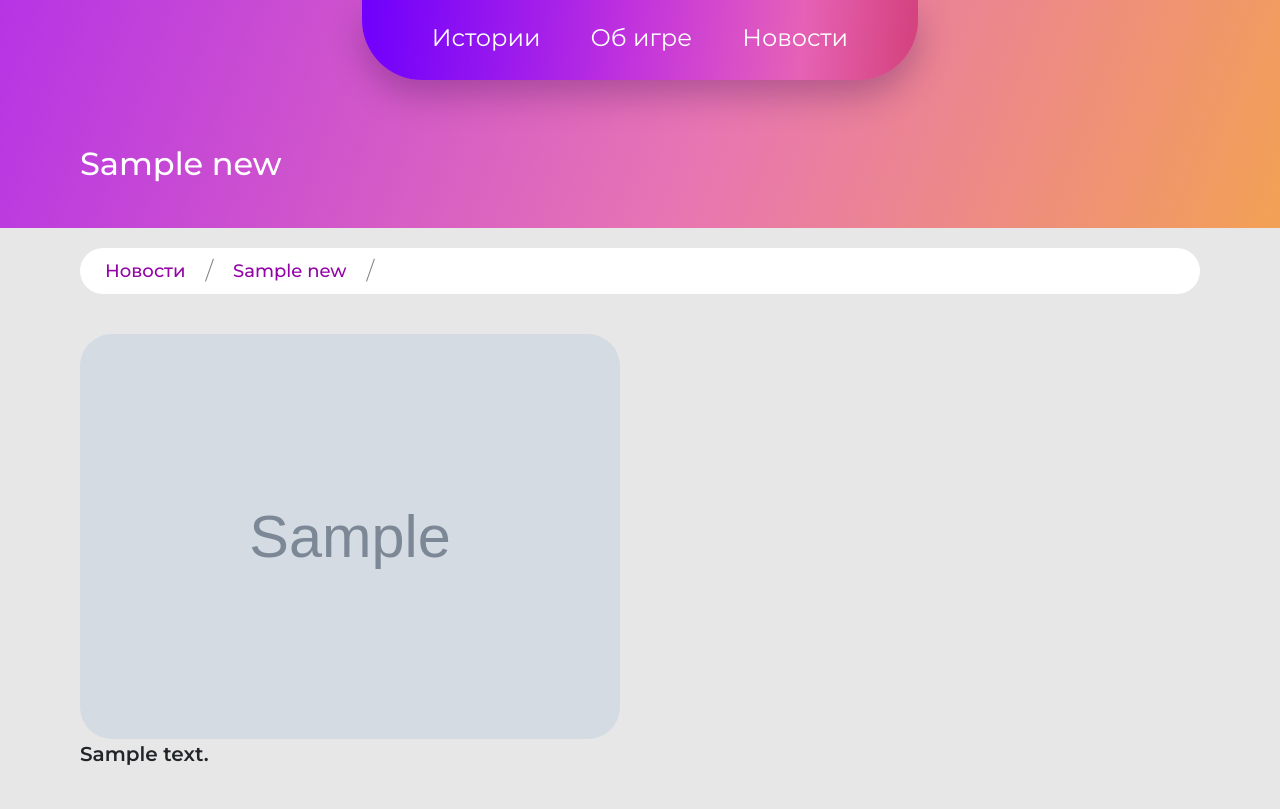
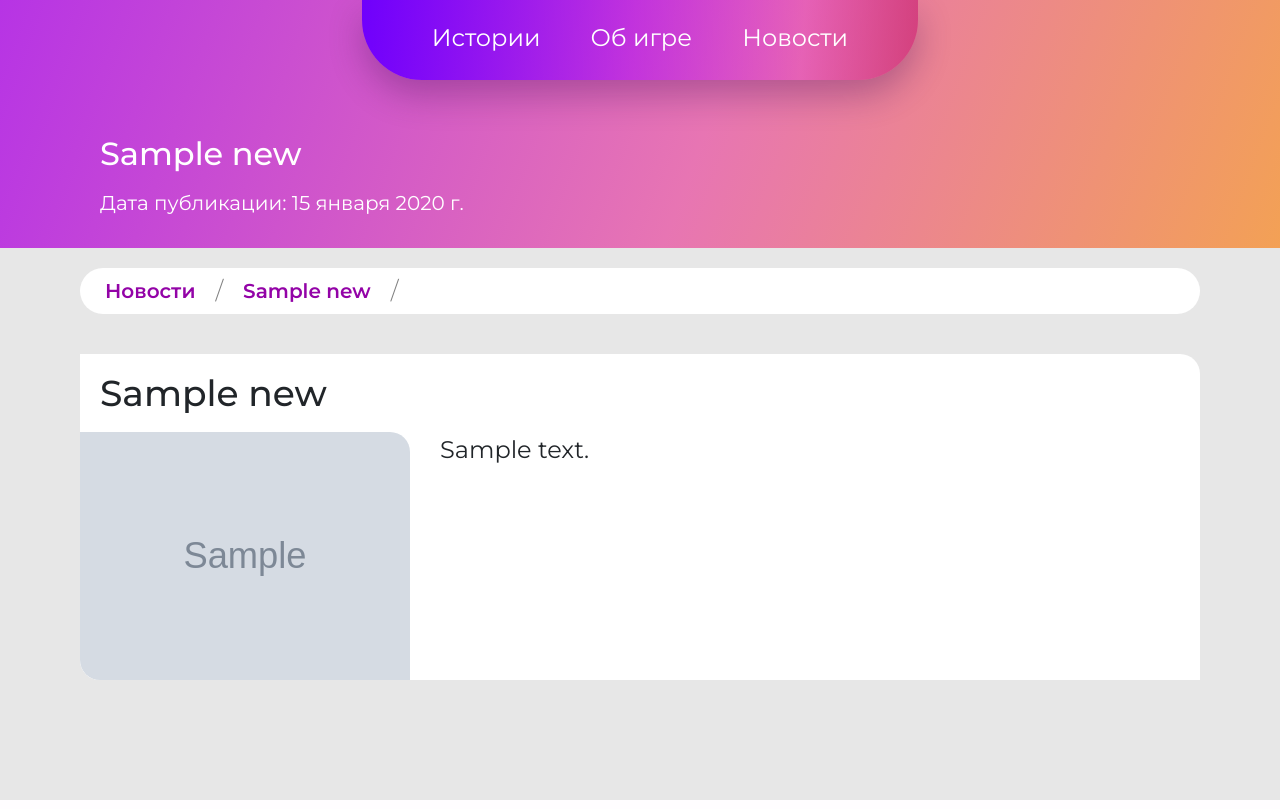
Before and after one commit to vikavnebo/my-romance-club.ru, a Django app: page /news/1/ in a window 1280 px wide. Run offline with Django 5.2, Linux system fonts and the light colour scheme; tables that the repository leaves empty hold one stand-in row (values such as "Sample post"); grey boxes marked "Sample" are stand-in pictures; style sheets or scripts are compiled from the project's sources; some libraries are stand-ins or nearby versions.

Commit message:
Сверстать страницу новости. Всё работает

```diff
--- a/main/static/main/css/main.css
+++ b/main/static/main/css/main.css
@@ -10,6 +10,8 @@ html {
 *,
 *::before,
 *::after {
+	margin: 0;
+	padding: 0;
 	box-sizing: border-box;
 }
 
@@ -18,9 +20,37 @@ a {
     color: inherit;
 }
 
+a:link {
+    font-size: 20px;
+    font-weight: 600;
+    color: #9303A7;
+}
+
+a:visited {
+    color: #9303A7;
+}
+
+a:hover {
+    color: #DC0055;
+}
+
+.menu__item a:link {
+    font-size: 24px;
+    font-weight: 400;
+    color: #fff;
+}
+
+.menu__item a:visited {
+    color: #fff;
+}
+
+.menu__item a:hover {
+    color: #FFBF00;
+}
+
 body {
+    background: var(--greyLight);
     font-family: 'Montserrat', sans-serif;
-    background: #E7E7E7;
     font-size: 20px;
     font-weight: 600;
 }
@@ -69,10 +99,7 @@ body {
     max-width: 1200px;
     display: grid;
     margin: 0 auto;
-    padding-bottom: 40px;
-    padding-left: 40px;
-    padding-right: 40px;
-    padding-top: 60px;
+    padding: 50px 60px 30px 60px;
     gap: 10px;
 }
 
@@ -113,37 +140,17 @@ body {
 }
 
 .cards__new {
-    grid-template-columns: repeat(auto-fill, minmax(300px, 1fr));
+    grid-template-columns: repeat(auto-fill, minmax(400px, 1fr));
 }
 
 .card {
     background: none;
     border: none;
-    display: inline-flex;
+    display: flex;
 }
 
 .card__image {
     overflow: hidden;
-}
-
-.story{
-    max-height: 200px;
-    min-width: 250px;
-    border-radius: 8px;
-    margin-bottom: 10px;
-}
-
-.character {
-    max-height: 350px;
-    min-width: 250px;
-    border-radius: 16px;
-    margin-bottom: 10px;
-}
-
-.scene {
-    max-height: 520px;
-    min-width: 400px;
-    border-radius: 32px;
 }
 
 .card_bg {
@@ -194,48 +217,58 @@ body {
     object-fit: cover;
 }
 
-.scale img {
-    max-width: 100%;
-    transition: 0.8s;
+.image__detail {
+    border-top-right-radius: 20px;
 }
 
-.scale img:hover{
-    transform: scale(1.25);
+.detail {
+	display: block;
+	padding: 40px;
+	max-width: 1200px;
+	margin: 0 auto;
 }
 
-/* Unvisited link */
-a:link {
-    font-size: 20px;
-    font-weight: 600;
-    color: #9303A7;
+.detail__card {
+	display: flex;
+	flex-direction: column;
+	background: white;
+	overflow: hidden;
+	border-top-right-radius: 20px;
+	border-bottom-left-radius: 20px;
 }
 
-/* Visited link */
-a:visited {
-    color: #9303A7;
+.detail__content {
+	display: flex;
+	align-items: stretch;
+	justify-content: flex-start;
+	background: white;
+	margin-right: 20px;
+	gap: 30px;
 }
 
-/* Mouse over link */
-a:hover {
-    color: #DC0055;
+.detail__title {
+	align-items: center;
+	font-size: 36px;
+	font-weight: 500;
+	padding: 12px 20px 16px;
+	padding-bottom: 12px;
 }
 
-
-/* Unvisited link */
-.menu__item a:link {
+.detail__text {
+	display: flex-start;
+	flex-wrap: wrap;
 	font-size: 24px;
 	font-weight: 400;
-    color: #fff;
+	max-width: 68%;
+	padding-right: 30px;
+	padding-bottom: 20px;
+	background: white;
 }
 
-/* Visited link */
-.menu__item a:visited {
-    color: #fff;
-}
-
-/* Mouse over link */
-.menu__item a:hover {
-    color: #FFBF00;
+.detail__image {
+	display: flex;
+    max-height: 100%;
+    max-width: 30%;
 }
 
 .breadcrumbs {
@@ -270,17 +300,15 @@ a:hover {
 	font-weight: 200;
 }
 
+
 .breadcrumbs__link {
 	display: block;
 	text-decoration: none;
 	margin: 0 20px;
+    font-size: 25px;
+    font-weight: 500;
 }
 
-/* Unvisited link */
-.breadcrumbs__link:link {
-    font-size: 18px;
-    font-weight: 500;
-}
 
 .list-pages {
 	display: flex;
--- a/main/static/main/css/main.scss
+++ /dev/null
@@ -1,318 +0,0 @@
-html {
-    box-sizing: border-box;
-}
-
-:root {
-    --primary: #951CA6;
-    --greyLight: #E7E7E7;
-}
-
-*,
-*::before,
-*::after {
-    box-sizing: border-box;
-}
-
-a {
-    text-decoration: none;
-    color: inherit;
-}
-
-body {
-    font-family: 'Montserrat', sans-serif;
-    background: #E7E7E7;
-    font-size: 20px;
-    font-weight: 600;
-}
-
-.header {
-    width: 100%;
-    height: 100%;
-    background: linear-gradient(110deg, rgba(177.46, 32.36, 228.44, 0.90) 0%,
-				rgba(231.63, 34.74, 141.06, 0.58) 55%,
-				rgba(246.50, 139.68, 41.08, 0.77) 100%,
-				rgba(246.50, 139.68, 41.08, 0.27) 100%);
-}
-
-.menu__wrapper {
-    display: flex;
-    flex-direction: column;
-    align-items: center;
-}
-
-.menu {
-    background: linear-gradient(94deg, #6F00FC 0%,
-                rgba(170.65, 7.22, 247.56, 0.56) 49%,
-                rgba(224.19, 50.44, 206.81, 0.34) 79%,
-                rgba(198.69, 28.98, 110.44, 0.65) 100%);
-    box-shadow: 0px 16px 34px -1px
-                rgba(66.76, 18.97, 89.25, 0.33);
-    border-bottom-left-radius: 60px;
-    border-bottom-right-radius: 60px;
-}
-
-.menu__list {
-    list-style: none;
-    padding-left: 70px;
-    padding-right: 70px;
-    padding-top: 20px;
-    padding-bottom: 8px;
-    display: inline-flex;
-    gap: 50px;
-}
-
-.menu__item {
-    white-space: nowrap;
-}
-
-.header__titles {
-    max-width: 1200px;
-    display: grid;
-    margin: 0 auto;
-    padding-bottom: 40px;
-    padding-left: 40px;
-    padding-right: 40px;
-    padding-top: 60px;
-    gap: 10px;
-}
-
-.first__title {
-    align-self: stretch;
-    color: white;
-    font-size: 32px;
-    font-weight: 500;
-    word-wrap: break-word;
-}
-
-.second__title {
-    align-self: stretch;
-    color: white;
-    font-size: 20px;
-    font-weight: 400;
-    word-wrap: break-word;
-}
-
-.cards {
-    max-width: 1200px;
-    display: grid;
-    margin: 0 auto;
-    padding: 40px;
-    gap: 40px;
-}
-
-.cards__story {
-    grid-template-columns: repeat(auto-fill, minmax(250px, 1fr));
-}
-
-.cards__character {
-    grid-template-columns: repeat(auto-fill, minmax(250px, 1fr));
-}
-
-.cards__scene {
-    grid-template-columns: repeat(auto-fill, minmax(400px, 1fr));
-}
-
-.cards__new {
-    grid-template-columns: repeat(auto-fill, minmax(300px, 1fr));
-}
-
-.card {
-    background: none;
-    border: none;
-    display: inline-flex;
-}
-
-.card__image {
-    overflow: hidden;
-}
-
-.story{
-    max-height: 200px;
-    min-width: 250px;
-    border-radius: 8px;
-    margin-bottom: 10px;
-}
-
-.character {
-    max-height: 350px;
-    min-width: 250px;
-    border-radius: 16px;
-    margin-bottom: 10px;
-}
-
-.scene {
-    max-height: 520px;
-    min-width: 400px;
-    border-radius: 32px;
-}
-
-.card_bg {
-	background: white;
-	border-radius: 10px;
-}
-
-.new {
-    max-height: 280px;
-    min-width: 300px;
-    border-top-left-radius: 10px;
-    border-top-right-radius: 10px;
-    margin-bottom: 16px;
-}
-
-.new_image {
-    max-width: 100%;
-}
-
-.title_and_date {
-	display: flex;
-	justify-content: space-between;
-	align-items: base-line;
-	gap: 40px;
-	padding-left: 20px;
-	padding-right: 20px;
-}
-
-.title {
-	font-size: 18px;
-    font-weight: 600;
-}
-
-.date {
-	white-space: nowrap;
-	font-size: 15px;
-	font-weight: 500;
-	color: black;
-}
-
-.text {
-
-}
-
-.image {
-    max-height: 100%;
-    min-width: 100%;
-    object-fit: cover;
-}
-
-.scale img {
-    max-width: 100%;
-    transition: 0.8s;
-}
-
-.scale img:hover{
-    transform: scale(1.25);
-}
-
-/* Unvisited link */
-a:link {
-    font-size: 20px;
-    font-weight: 600;
-    color: #9303A7;
-}
-
-/* Visited link */
-a:visited {
-    color: #9303A7;
-}
-
-/* Mouse over link */
-a:hover {
-    color: #DC0055;
-}
-
-
-/* Unvisited link */
-.menu__item a:link {
-    font-size: 24px;
-    font-weight: 400;
-    color: #fff;
-}
-
-/* Visited link */
-.menu__item a:visited {
-    color: #fff;
-}
-
-/* Mouse over link */
-.menu__item a:hover {
-    color: #FFBF00;
-}
-
-.breadcrumbs {
-	display: block;
-	font-size: 1.95em;
-	padding: 20px 40px 0px;
-}
-.breadcrumbs__list {
-	margin: 0;
-	padding: 0;
-	display: flex;
-	flex-wrap: wrap;
-	list-style: none;
-	background: white;
-	border-radius: 33px;
-	padding: 5px 30px 5px 5px;
-}
-
-.breadcrumbs__item {
-	display: block;
-	align-items: center;
-}
-
-.breadcrumbs__item{
-	display: flex;
-}
-
-.breadcrumbs__item:after {
-	content: '/';
-	color: gray;
-	font-size: 24px;
-	font-weight: 200;
-}
-
-.breadcrumbs__link {
-	display: block;
-	text-decoration: none;
-	margin: 0 20px;
-}
-
-/* Unvisited link */
-.breadcrumbs__link:link {
-    font-size: 18px;
-    font-weight: 500;
-}
-
-.list-pages {
-  display: flex;
-  justify-content: center;
-  align-items: flex-end;
-  padding-bottom: 40px;
-}
-
-.page {
-  list-style-type: none;
-  display: inline-flex;
-  justify-content: center;
-  align-items: center;
-  margin: 0;
-  padding: 0;
-  gap: 20px;
-
-  &__num,
-  &__btn,
-  &__dots {
-    display: inline-flex;
-    justify-content: center;
-    align-items: center;
-    background: white;
-    padding: 8px 20px;
-    min-height: 100%;
-    font-size: 1.4rem;
-    border-radius: 12px;
-  }
-}
-
-.page-num-selected {
-	background: var(--primary);
-	color: white;
-}
--- a/main/templates/main/base.html
+++ b/main/templates/main/base.html
@@ -1,5 +1,4 @@
 <!DOCTYPE html>
-{% load sass_tags %}
 {% load static %}
 <html lang="en">
 <head>
@@ -9,9 +8,8 @@
     <link rel="stylesheet" href="https://cdn.jsdelivr.net/npm/bootstrap@5.3.2/dist/css/bootstrap.min.css">
     <link rel="preconnect" href="https://fonts.googleapis.com">
     <link rel="preconnect" href="https://fonts.gstatic.com" crossorigin>
-    <link href="https://fonts.googleapis.com/css2?family=Montserrat:wght@300;400;500;600&display=swap" rel="stylesheet">
-    <link href="{% sass_src 'main/css/main.scss' %}" rel="stylesheet" type="text/css"/>
-    <link href="{% static 'main/css/main.css' %}" rel="stylesheet" type="text/css"/>
+    <link rel="stylesheet" href="https://fonts.googleapis.com/css2?family=Montserrat:wght@300;400;500;600&display=swap">
+    <link rel="stylesheet" type="text/css" href="{% static 'main/css/main.css' %}">
 </head>
 <body>
     <header class="header">
@@ -39,7 +37,7 @@
         {% block content %}
         {% endblock %}
 
-	{% include 'main/navigation.html' %}
+        {% include 'main/navigation.html' %}
     </main>
 </body>
 </html>
--- a/main/templates/main/new_detail.html
+++ b/main/templates/main/new_detail.html
@@ -7,16 +7,24 @@
 {% block titles %}
     <div class="header__titles">
         <div class="first__title">{{ new.title }}</div>
+	<div class="second__title">Дата публикации: {{ new.date }}</div>
     </div>
 {% endblock %}
 
 {% block content %}
-    <div class="cards cards__scene">
-        <div class="card">
-            <div class="card__image scene">
-                <img class="image" src="{{ new.image.file.url}}" alt="{{ new.name }}" />
+    <div class="detail">
+        <div class="detail__card">
+            <div class="detail__title">
+                {{ new.title }}
             </div>
-            {{ new.text }}
+            <div class="detail__content">
+                <div class="detail__image">
+                    <img class="image image__detail" src="{{ new.image.file.url }}" alt="{{ new.name }}" />
+                </div>
+                <div class="detail__text">
+                    {{ new.text }}
+                </div>
+            </div>
         </div>
     </div>
 {% endblock %}
--- a/main/templates/main/new_list.html
+++ b/main/templates/main/new_list.html
@@ -13,9 +13,9 @@
 <div class="cards cards__new">
     {% for new in news %}
         <div class="card card_bg">
-            <div class="card__image new">
+            <div class="card__image card__new">
                 <a href="{% url 'new_detail' pk=new.pk %}">
-                <img class="new_image" src="{{ new.image.file.url}}" alt="{{ new.title }}"/>
+                <img class="image" src="{{ new.image.file.url}}" alt="{{ new.title }}"/>
                 </a>
             </div>
             <div class="title_and_date">
```
Also changed, not shown: other parts of main/static/main/css/main.css (+39 -28 lines), config/settings.py (+9 -19 lines), main/templates/main/navigation.html (+24 -12 lines), stories/templates/stories/character_list.html (+1 -1 lines), stories/templates/stories/scene_list.html (+1 -1 lines), stories/templates/stories/story_list.html (+1 -1 lines). Lines whose indentation alone changed are shown as unchanged.
